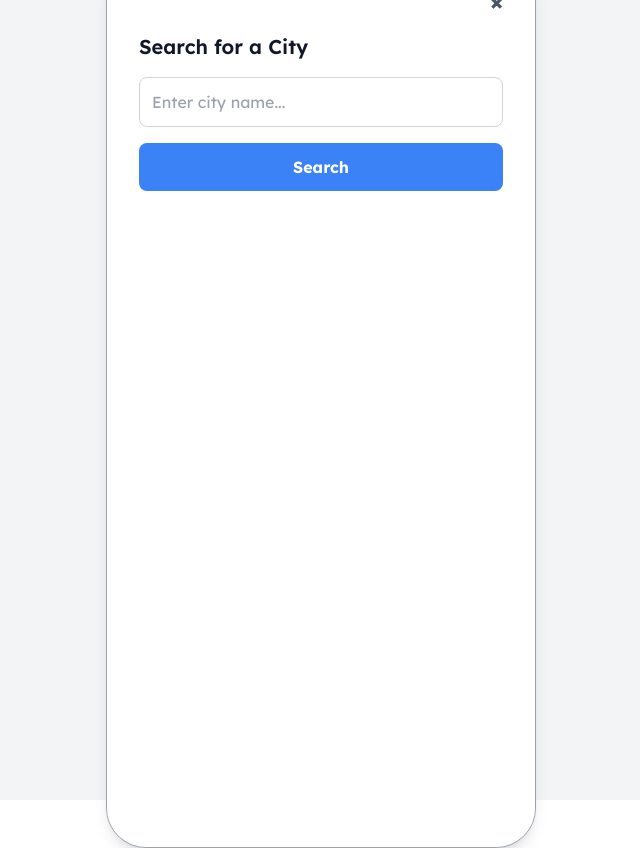
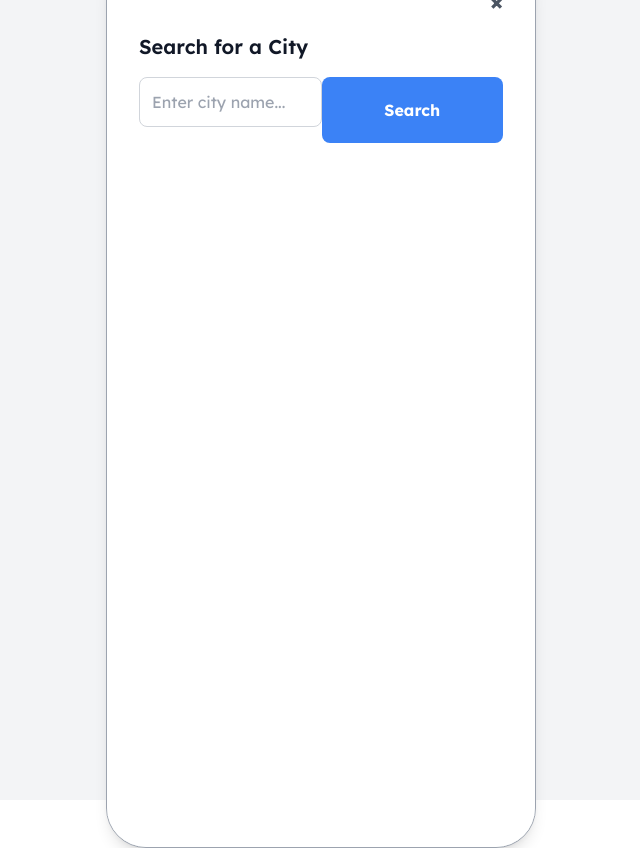
Before and after one commit to markandrevegas/myahoo, a Nuxt app: page / in a window 1280 px wide. Both pictures are taken after a click on the button 804 px from the left and 5 px from the top of the page. Shown: the whole page, without its empty margins (319-959 px from the left). Built offline with nearby package versions, Linux system fonts and the light colour scheme; no server answers.

Commit message:
unsplashImage from localStorage on refresh

```diff
--- a/app/components/WeatherDisplay.vue
+++ b/app/components/WeatherDisplay.vue
@@ -8,9 +8,7 @@
             <div class="absolute bottom-0 h-96 flex flex-col items-start text-white">
               </div>
           </div>
-          <div class="relative z-20 p-8">
-          </div>
-          <div class="absolute inset-0 w-full h-full z-10 bg-sky-950 opacity-30"></div>
+          <div class="absolute inset-0 w-full h-full z-10 bg-sky-950 opacity-20"></div>
         </div>
       </div>
       <div v-if="photoData" class="absolute inset-0" :style="{ backgroundImage: `url(${photoData.urls.regular})`, backgroundSize: 'cover', backgroundPosition: 'center' }"></div>
@@ -22,20 +20,12 @@
           </button>
         </div>
         <h2 class="text-xl font-semibold mb-4">Search for a City</h2>
-        <form @submit.prevent="searchCity">
-          <input
-            type="text"
-            placeholder="Enter city name..."
-            class="w-full p-3 border border-gray-300 rounded-lg focus:outline-none focus:ring-2 focus:ring-blue-500 mb-4"
-            v-model="cityInput"
-          />
-          <button
-            type="submit"
-            class="w-full p-3 bg-blue-500 text-white font-bold rounded-lg hover:bg-blue-600 transition duration-150"
-          >
+        <div class="flex justify-start">
+          <input type="text" placeholder="Enter city name..." class="w-full p-3 border border-gray-300 rounded-lg focus:outline-none focus:ring-2 focus:ring-blue-500 mb-4" v-model="cityInput" />
+          <button @click="searchCity" class="w-full p-3 bg-blue-500 text-white font-bold rounded-lg hover:bg-blue-600 transition duration-150">
             Search
           </button>
-        </form>
+        </div>
       </div>
       </div>
   </div>
@@ -50,9 +40,7 @@ import { ref } from 'vue'
 import { useUnsplash } from '~/composables/useUnsplash'
 interface UnsplashPhoto {
   id: string
-  urls: {
-    regular: string
-  }
+  urls: { regular: string }
   alt_description?: string
   city?: string
 }
@@ -87,15 +75,19 @@ const searchCity = () => {
   }
 }
 
-const loadCityFromStorage = () => {
+const loadFromStorage = () => {
   const stored = localStorage.getItem('unsplashPhoto')
-  if (stored) {
-    try {
-      const parsed = JSON.parse(stored)
+  if (!stored) return
+
+  try {
+    const parsed = JSON.parse(stored)
+    if (parsed?.photo?.urls?.regular) {
+      photoData.value = parsed.photo
       city.value = parsed.city || ''
-    } catch (e) {
-      console.warn('Failed to parse stored city:', e)
+      console.log('Loaded from localStorage:', city.value)
     }
+  } catch (e) {
+    console.warn('Failed to parse stored photo:', e)
   }
 }
 
@@ -112,21 +104,25 @@ watch(
   }
 )
 
-watch(photo, (newPhoto: UnsplashPhoto | null) => {
-  if (newPhoto) {
+watch(photo, (newPhoto) => {
+  if (newPhoto && city.value) {
     photoData.value = newPhoto
-    localStorage.setItem('unsplashPhoto', JSON.stringify({
-      ...newPhoto,
-      city: city.value
-    }))
-  }
-}, { immediate: true })
-
+    localStorage.setItem(
+      'unsplashPhoto',
+      JSON.stringify({
+        city: city.value,
+        photo: newPhoto,
+        timestamp: Date.now(),
+      })
+    )
+  }},
+  { immediate: true }
+)
 onMounted(() => {
-  loadCityFromStorage()
+  loadFromStorage()
   window.addEventListener('storage', (event) => {
     if (event.key === 'unsplashPhoto' && event.newValue) {
-      loadCityFromStorage()
+      loadFromStorage()
     }
   })
 })
```
